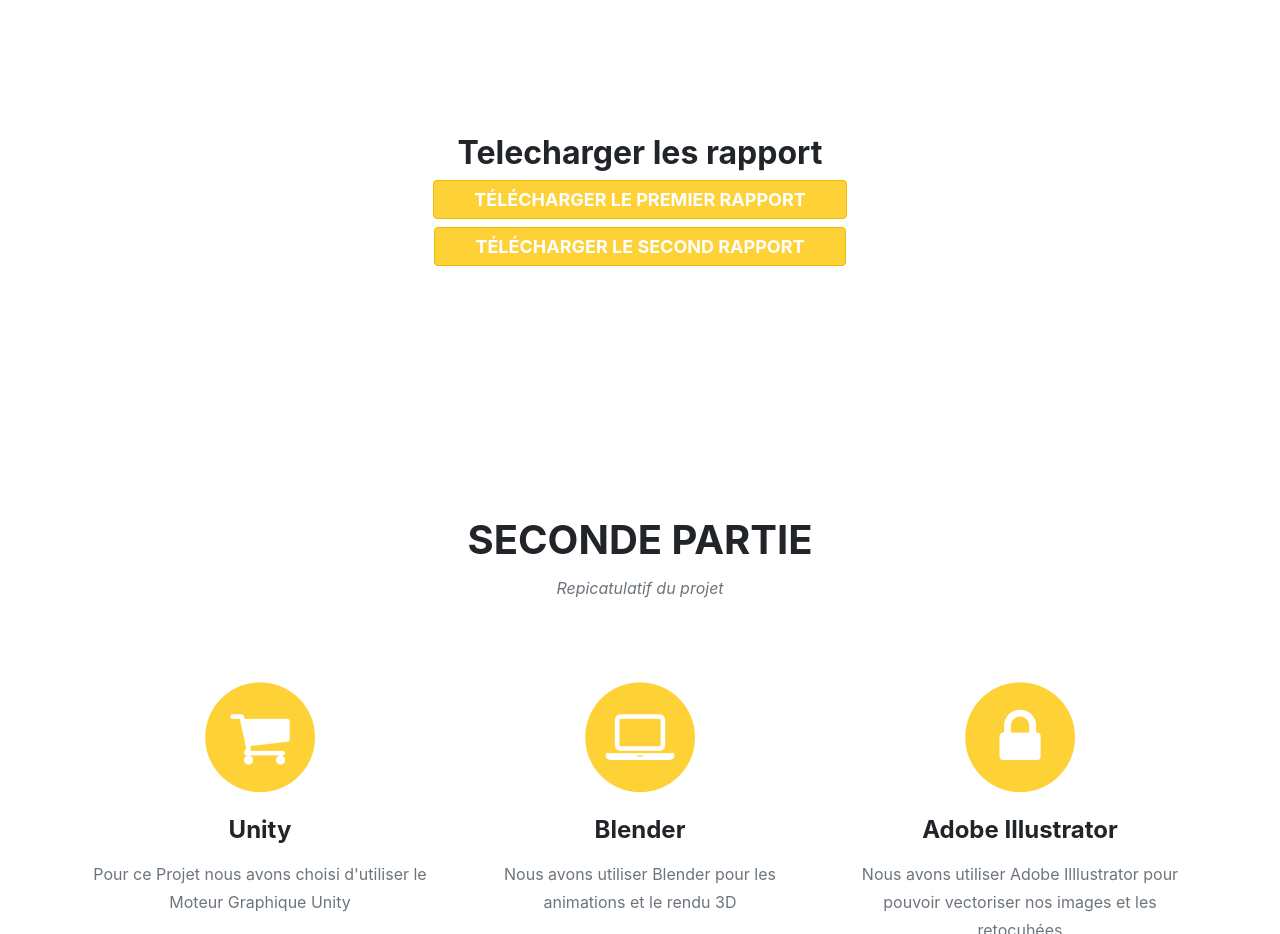
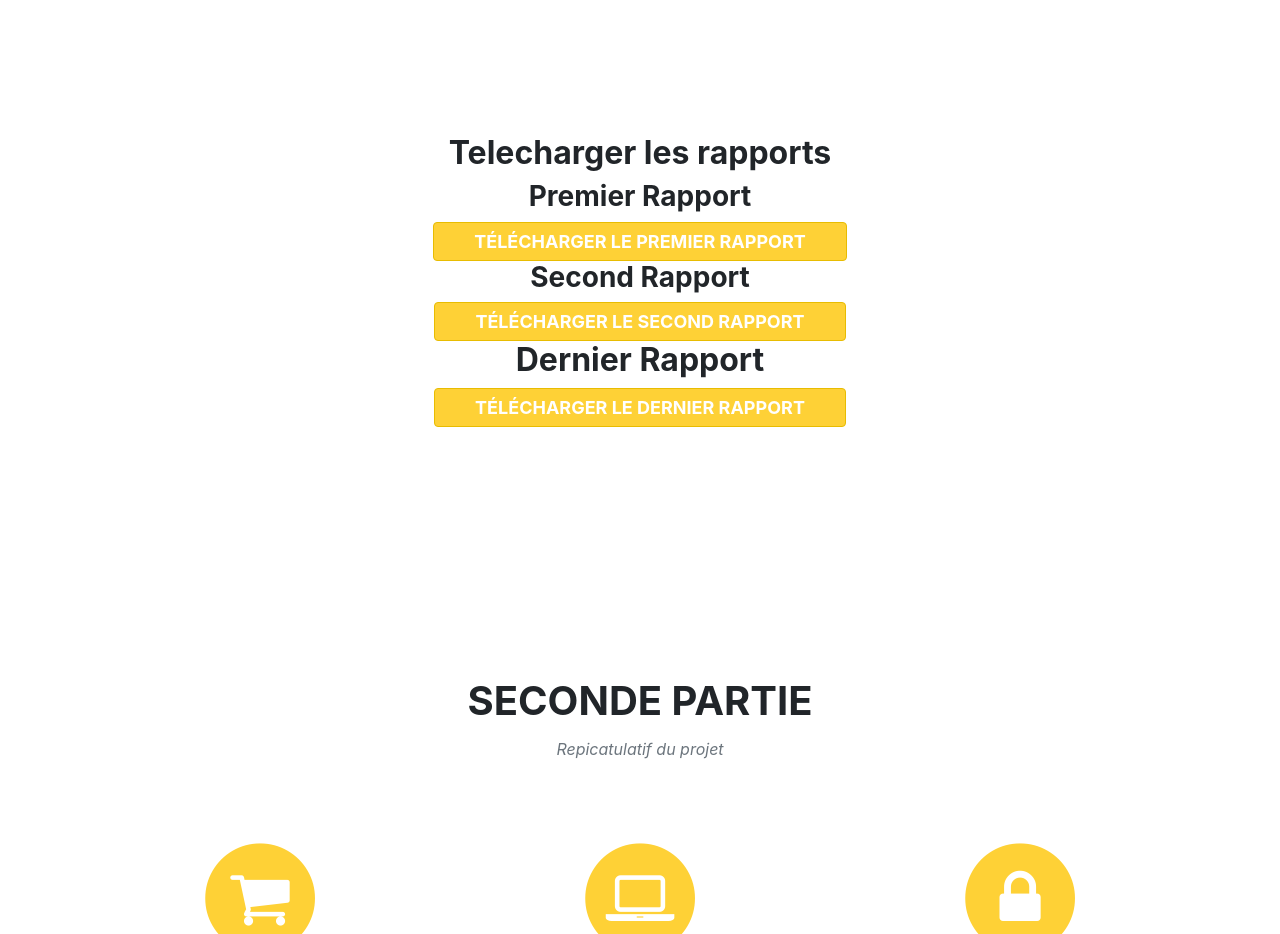
Before and after one commit to 0xAurelou/baco-site, a React (Create React App) app: page / in a window 1280 px wide. Shown: the part 4300-5234 px from the top of the page. Built offline with nearby package versions, Linux system fonts and the light colour scheme.

Commit message:
Essai 2 ajout Rapport

```diff
--- a/src/App.js
+++ b/src/App.js
@@ -187,14 +187,20 @@
     <div classname = "Container">
       <div classname = "row">
         <div classname="col-lg-12 text-center">
-          <h2 classname= "secton-heading text-uppercasee">Telecharger les rapport</h2>
+          <h2 classname= "secton-heading text-uppercasee">Telecharger les rapports</h2>
+          <h3 classname = "section heading">Premier Rapport </h3>
           <a className = "btn btn-primary btn-xl text-uppercase" href="../public/Compte_Rendu_1ere_Soutenance.pdf"
             download ="Compte_Rendu_1ere_Soutenance.pdf">Télécharger le Premier rapport</a>
         </div>
           <div classname = "col-lg-12 text-center">
-          <h2 classname= "secton-heading text-uppercasee"></h2>
+          <h3 classname= "secton-heading text-uppercasee">Second Rapport</h3>
           <a className = "btn btn-primary btn-xl text-uppercase" href="../public/Compte_Rendu_2nd_Soutenance.pdf"
             download ="Compte_Rendu_2nd_Soutenance.pdf">Télécharger le Second rapport</a>
+          </div>
+          <div classname = "col-lg-12 text-center">
+          <h2 classname= "secton-heading text-uppercasee">Dernier Rapport</h2>
+          <a className = "btn btn-primary btn-xl text-uppercase" href="../public/Compte_Rendu_2nd_Soutenance.pdf"
+            download ="Compte_Rendu_2nd_Soutenance.pdf">Télécharger le Dernier rapport</a>
           </div>
       </div>
     </div>
```
Also changed, not shown: 13 other files (tests, documents, lock files or other folders).
